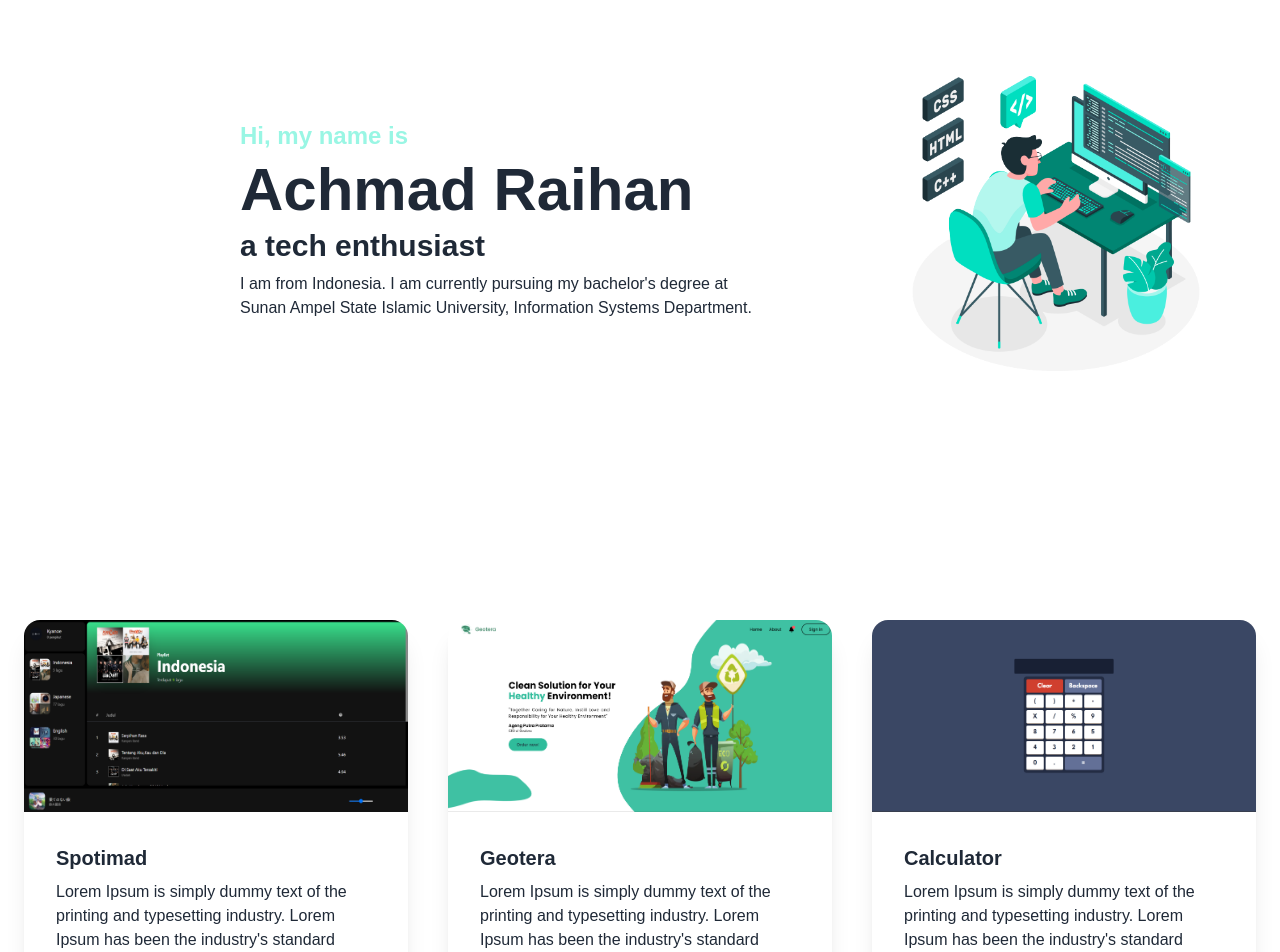
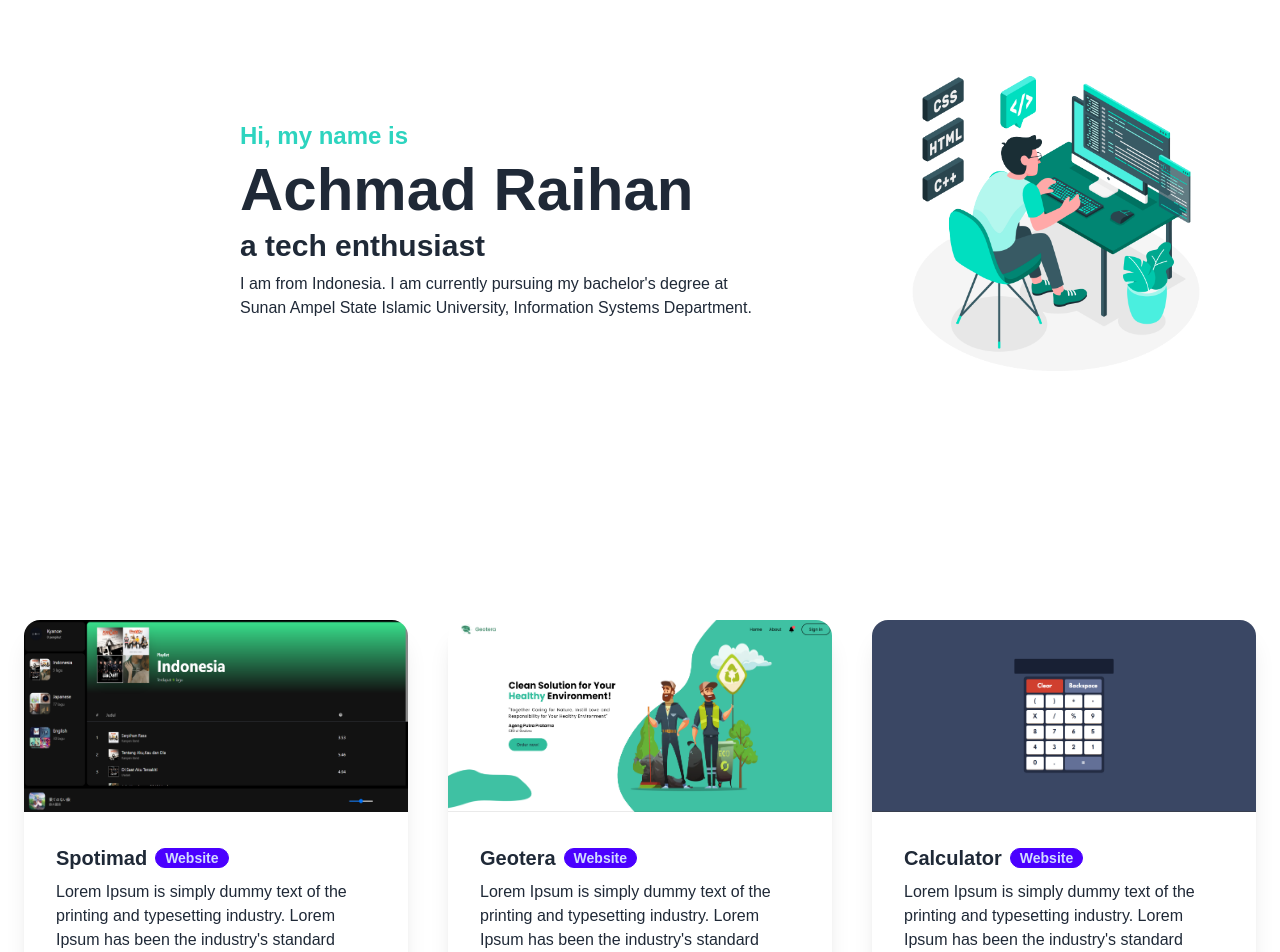
Before and after one commit to Achmad96/Portofolio-Website, a Next.js app: page / in a window 1280 px wide. Shown: the part 260-1212 px from the top of the page. Built offline with nearby package versions, Linux system fonts and the light colour scheme.

Commit message:
refactor: refactor and add some styles

```diff
--- a/app/posts/[slug]/page.tsx
+++ b/app/posts/[slug]/page.tsx
@@ -1,6 +1,13 @@
 import { allPosts } from "contentlayer/generated";
 import { notFound } from "next/navigation";
 import { useMDXComponent } from "next-contentlayer/hooks";
+
+const options: Intl.DateTimeFormatOptions = {
+  weekday: "long",
+  day: "numeric",
+  month: "long",
+  year: "numeric",
+};
 
 const PostLayout = ({ params }: { params: { slug: string } }) => {
   const post = allPosts.find((post) => post._raw.flattenedPath === params.slug);
@@ -21,10 +28,10 @@ const PostLayout = ({ params }: { params: { slug: string } }) => {
             justifyContent: "end",
           }}
         ></div>
-        <div className="mt-5 flex flex-col gap-1">
+        <div className="mt-5 flex flex-col gap-3">
           <h1 className="text-5xl font-extralight">{post.title}</h1>
-          <time dateTime={post.date} className="mb-1 text-lg ">
-            {new Intl.DateTimeFormat("en-US").format(new Date(post.date))}
+          <time dateTime={post.date} className="mb-1 text-lg">
+            {new Intl.DateTimeFormat("id", options).format(new Date(post.date))}
           </time>
         </div>
       </div>
--- a/components/About.tsx
+++ b/components/About.tsx
@@ -44,7 +44,7 @@ export default function About() {
       >
         <motion.p
           variants={itemVariant}
-          className="text-2xl font-bold text-teal-200"
+          className="text-2xl font-bold text-teal-400"
         >
           Hi, my name is
         </motion.p>
--- a/components/ToogleThemeButton.tsx
+++ b/components/ToogleThemeButton.tsx
@@ -1,11 +1,6 @@
-"use client";
-import { useState } from "react";
-
 export default function ToogleThemeButton() {
-  const [isLightTheme, setIsLightTheme] = useState<boolean>(false);
-
   return (
-    <label className="swap-rotate swap">
+    <label className="swap swap-rotate">
       <input
         type="checkbox"
         defaultChecked={true}
--- a/components/Work.tsx
+++ b/components/Work.tsx
@@ -74,7 +74,7 @@ export default function Work() {
           <div className="card-body">
             <h2 className="card-title">
               {project.title}
-              {/* <div className="badge badge-secondary">NEW</div> */}
+              <div className="badge badge-primary">{project.type}</div>
             </h2>
             <p>{project.description}</p>
             <div className="flex items-center gap-5">
--- a/constants/ProjectsMetadata.ts
+++ b/constants/ProjectsMetadata.ts
@@ -11,6 +11,7 @@ export const Projects = [
       "Lorem Ipsum is simply dummy text of the printing and typesetting industry. Lorem Ipsum has been the industry's standard dummy text ever since the 1500s, when an unknown printer took a galley of type and scrambled it to make a type specimen book.",
     iconTypes: ["nextjs", "tailwind"],
     href: "https://spotimad.vercel.app/",
+    type: "Website",
   },
   {
     title: "Geotera",
@@ -19,6 +20,7 @@ export const Projects = [
       "Lorem Ipsum is simply dummy text of the printing and typesetting industry. Lorem Ipsum has been the industry's standard dummy text ever since the 1500s, when an unknown printer took a galley of type and scrambled it to make a type specimen book.",
     iconTypes: ["nextjs", "tailwind"],
     href: "https://geotera.vercel.app/",
+    type: "Website",
   },
   {
     title: "Calculator",
@@ -27,6 +29,7 @@ export const Projects = [
       "Lorem Ipsum is simply dummy text of the printing and typesetting industry. Lorem Ipsum has been the industry's standard dummy text ever since the 1500s, when an unknown printer took a galley of type and scrambled it to make a type specimen book.",
     iconTypes: ["react", "css"],
     href: "https://calculator-web-umber.vercel.app/",
+    type: "Website",
   },
   {
     title: "Todolist",
@@ -35,5 +38,6 @@ export const Projects = [
       "Lorem Ipsum is simply dummy text of the printing and typesetting industry. Lorem Ipsum has been the industry's standard dummy text ever since the 1500s, when an unknown printer took a galley of type and scrambled it to make a type specimen book.",
     iconTypes: ["react", "css"],
     href: "https://todolist-app-three-jet.vercel.app/",
+    type: "Website",
   },
 ];
```
Also changed, not shown: constants/EnvContext.ts (deleted).
